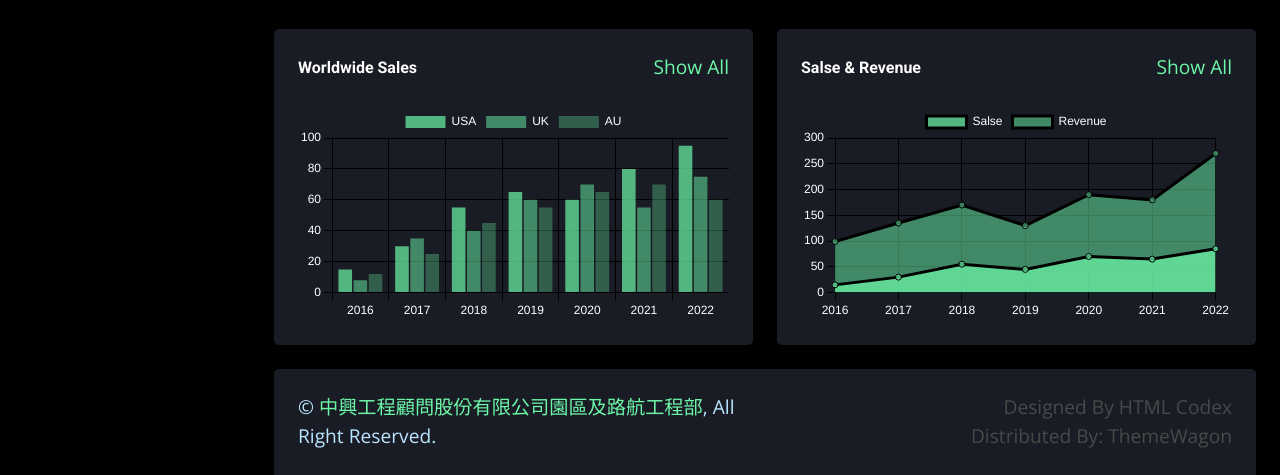
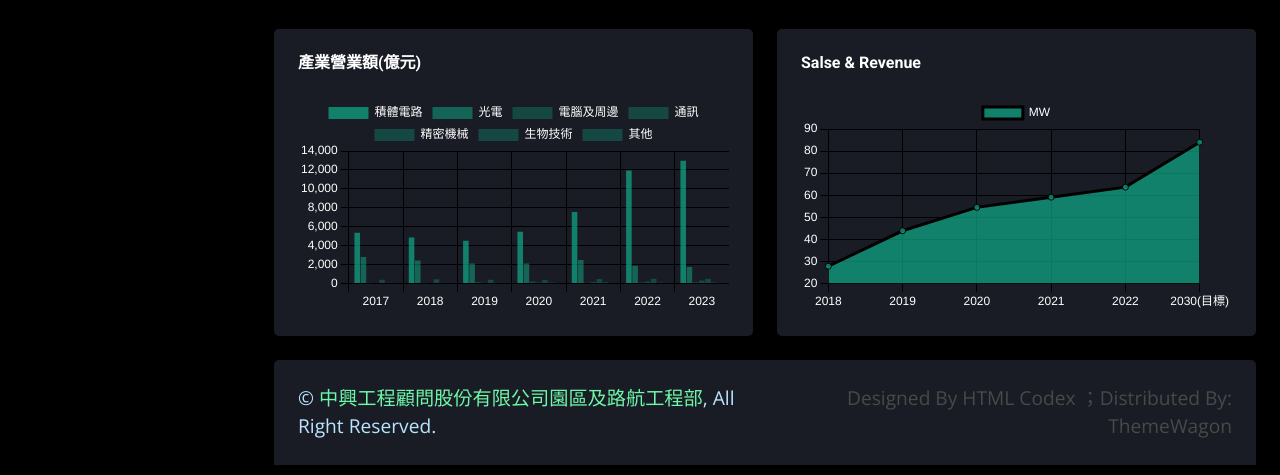
Before and after one commit to sino7622/DemoDT-STSP, a plain HTML site: page index_dark.html in a window 1280 px wide. Shown: the part 1026-1501 px from the top of the page. Drawn offline with nearby package versions, Linux system fonts and the light colour scheme.

Commit message:
20240701
更版

```diff
--- a/index_dark.html
+++ b/index_dark.html
@@ -68,9 +68,9 @@
                             <a href="element.html" class="dropdown-item">Other Elements</a>
                         </div>
                     </div> -->
-                    <a href="#" class="nav-item nav-link"><i class="fa fa-leaf me-2"></i>碳計算</a>
-                    <a href="#" class="nav-item nav-link"><i class="fa fa-fire me-2"></i>防災管理</a>
-                    <a href="#" class="nav-item nav-link"><i class="fa fa-chart-bar me-2"></i>環境監控</a>
+                    <a href="#" class="nav-item nav-link"><i class="fa fa-leaf me-2"></i>能源管理</a>
+                    <a href="#" class="nav-item nav-link"><i class="fa fa-fire me-2"></i>環境監控</a>
+                    <a href="#" class="nav-item nav-link"><i class="fa fa-chart-bar me-2"></i>智慧防災</a>
                     <a href="#" class="nav-item nav-link"><i class="fa fa-database me-2"></i>資料維護</a>
                     <a href="index.html" class="nav-item nav-link"><i class="fa fa-adjust me-2"></i>主題切換</a>
                     <!-- <div class="nav-item dropdown">
@@ -198,8 +198,8 @@
                     <div class="col-sm-12 col-xl-6">
                         <div class="bg-secondary text-center rounded p-4">
                             <div class="d-flex align-items-center justify-content-between mb-4">
-                                <h6 class="mb-0">Worldwide Sales</h6>
-                                <a href="">Show All</a>
+                                <h6 class="mb-0">產業營業額(億元)</h6>
+                                <!-- <a href="">Show All</a> -->
                             </div>
                             <canvas id="worldwide-sales"></canvas>
                         </div>
@@ -208,9 +208,9 @@
                         <div class="bg-secondary text-center rounded p-4">
                             <div class="d-flex align-items-center justify-content-between mb-4">
                                 <h6 class="mb-0">Salse & Revenue</h6>
-                                <a href="">Show All</a>
+                                <!-- <a href="">Show All</a> -->
                             </div>
-                            <canvas id="salse-revenue"></canvas>
+                            <canvas id="sun"></canvas>
                         </div>
                     </div>
                 </div>
@@ -227,7 +227,7 @@
                         <div class="col-12 col-sm-6 text-center text-sm-end" style="color:rgb(73, 73, 73)">
                             <!--/*** This template is free as long as you keep the footer author’s credit link/attribution link/backlink. If you'd like to use the template without the footer author’s credit link/attribution link/backlink, you can purchase the Credit Removal License from "https://htmlcodex.com/credit-removal". Thank you for your support. ***/-->
                             Designed By HTML Codex
-                            <br>Distributed By: ThemeWagon
+                            ；Distributed By: ThemeWagon
                         </div>
                     </div>
                 </div>
@@ -253,7 +253,7 @@
     <script src="lib/tempusdominus/js/tempusdominus-bootstrap-4.min.js"></script>
 
     <!-- Template Javascript -->
-    <script src="js/main.js"></script>
+    <script src="js/main_dark.js"></script>
 </body>
 
 </html>
--- a/js/main.js
+++ b/js/main_dark.js
@@ -69,22 +69,42 @@
     var myChart1 = new Chart(ctx1, {
         type: "bar",
         data: {
-            labels: ["2016", "2017", "2018", "2019", "2020", "2021", "2022"],
+            labels: ["2017", "2018", "2019", "2020", "2021", "2022", "2023"],
             datasets: [{
-                    label: "USA",
-                    data: [15, 30, 55, 65, 60, 80, 95],
-                    backgroundColor: "rgba(109,247,169, .7)"
+                    label: "積體電路",
+                    data: [5372.38, 4859.75, 4528.01, 5465.87, 7556.52, 11939.83, 12960.34],
+                    backgroundColor: "rgba(16,173,139, .7)"
                 },
                 {
-                    label: "UK",
-                    data: [8, 35, 40, 60, 70, 55, 75],
-                    backgroundColor: "rgba(109,247,169, .5)"
+                    label: "光電",
+                    data: [2815.57, 2446.96, 2120.76, 2122.76, 2493.28, 1888.16	, 1742.04],
+                    backgroundColor: "rgba(16,173,139, .5)"
                 },
                 {
-                    label: "AU",
-                    data: [12, 25, 45, 55, 65, 70, 60],
-                    backgroundColor: "rgba(109,247,169, .3)"
-                }
+                    label: "電腦及周邊",
+                    data: [19.87, 18.61, 160.91, 221.50, 88.34, 115.86, 146.84],
+                    backgroundColor: "rgba(16,173,139, .3)"
+                },
+                {
+                    label: "通訊",
+                    data: [51.50, 54.42, 91.35, 127.29, 166.40, 211.21, 327.89],
+                    backgroundColor: "rgba(16,173,139, .3)"
+                },
+                {
+                    label: "精密機械",
+                    data: [406.34, 460.03, 412.24, 385.91, 481.10, 519.13, 510.81],
+                    backgroundColor: "rgba(16,173,139, .3)"
+                },
+                {
+                    label: "生物技術",
+                    data: [95.69, 91.52, 91.87, 125.90, 134.01, 127.31, 120.61],
+                    backgroundColor: "rgba(16,173,139, .3)"
+                },
+                {
+                    label: "其他",
+                    data: [26.23, 25.14, 27.22, 28.09, 29.19, 32.25, 46.47],
+                    backgroundColor: "rgba(16,173,139, .3)"
+                },
             ]
             },
         options: {
@@ -93,24 +113,25 @@
     });
 
 
-    // Salse & Revenue Chart
-    var ctx2 = $("#salse-revenue").get(0).getContext("2d");
+    // sun Chart
+    var ctx2 = $("#sun").get(0).getContext("2d");
     var myChart2 = new Chart(ctx2, {
         type: "line",
         data: {
-            labels: ["2016", "2017", "2018", "2019", "2020", "2021", "2022"],
+            labels: ["2018","2019","2020", "2021", "2022", "2030(目標)"],
             datasets: [{
-                    label: "Salse",
-                    data: [15, 30, 55, 45, 70, 65, 85],
-                    backgroundColor: "rgba(109,247,169, .7)",
-                    fill: true
-                },
-                {
-                    label: "Revenue",
-                    data: [99, 135, 170, 130, 190, 180, 270],
-                    backgroundColor: "rgba(109,247,169, .5)",
+                    label: "MW",
+                    data: [ 27.853,43.919,54.519,59.140,63.675, 84],
+                    backgroundColor: "rgba(16,173,139, .7)",
                     fill: true
                 }
+                // ,
+                // {
+                //     label: "Revenue",
+                //     data: [99, 135, 170, 130, 190, 180, 270],
+                //     backgroundColor: "rgba(16,173,139, .5)",
+                //     fill: true
+                // }
             ]
             },
         options: {
```
Also changed, not shown: index.html (+10 -10 lines), js/main_light.js (+40 -19 lines).
